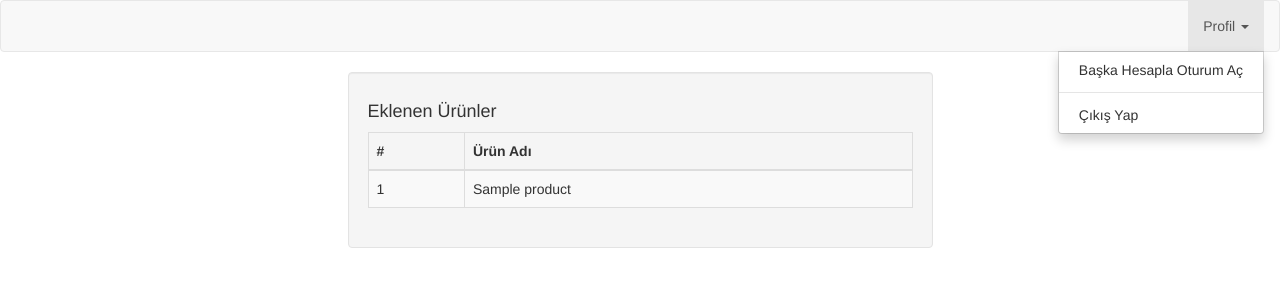
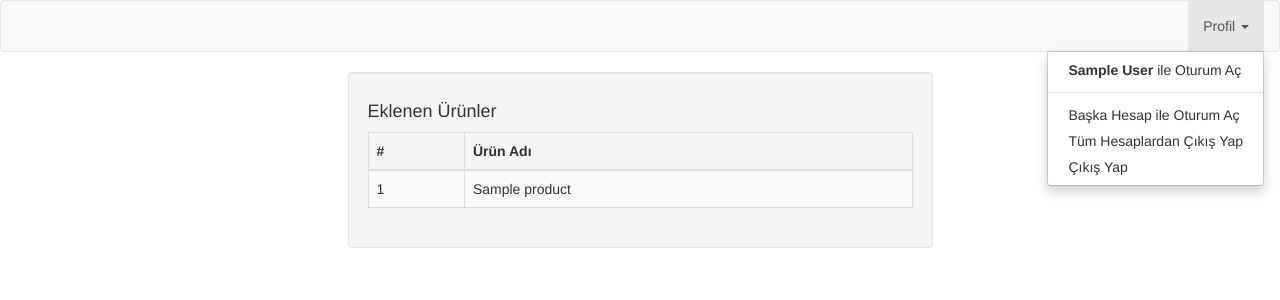
Before and after one commit to furkanceker/codeigniter-multi-session, a CodeIgniter app: the page made by application/views/homepage_v.php in a window 1280 px wide, after a click on "Profil". Shown: the top 300 px of the page. Run offline with CodeIgniter, Linux system fonts and the light colour scheme; tables that the repository leaves empty or names only in its code hold one stand-in row (values such as "Sample post"); the template is opened without the code that fills it: most values are stand-ins (such as "Sample title", 1, 10 or a date in 2020); data that the repository does not hold is empty.

Commit message:
switch between active users

```diff
--- a/application/config/routes.php
+++ b/application/config/routes.php
@@ -53,6 +53,7 @@ $route['default_controller'] = 'users';
 $route['giris'] = 'users/login_form';
 $route['giris-yap'] = 'users/login';
 $route['cikis/(:any)'] = 'users/logout/$1';
+$route['toplu-cikis'] = 'users/all_logout';
 $route['anasayfa/(:any)'] = 'home/home/$1';
 $route['404_override'] = '';
 $route['translate_uri_dashes'] = FALSE;
--- a/application/controllers/Home.php
+++ b/application/controllers/Home.php
@@ -14,6 +14,7 @@ class Home extends CI_Controller {
         $viewData = new stdClass();
 
         $viewData->user = $active_user;
+        $viewData->user_list = $user_list;
 
         $this->load->model("user_product_model");
 
--- a/application/controllers/Users.php
+++ b/application/controllers/Users.php
@@ -77,11 +77,9 @@ class Users extends CI_Controller {
         redirect(base_url('giris'));
     }
 
-    public function sil(){
+    public function all_logout(){
         $this->session->unset_userdata("user_list");
+        redirect(base_url('giris'));
     }
 
-    public function list(){
-        print_r($this->session->userdata("user_list"));
-    }
 }
--- a/application/views/homepage_v.php
+++ b/application/views/homepage_v.php
@@ -19,8 +19,14 @@
         <li class="dropdown">
           <a href="#" class="dropdown-toggle" data-toggle="dropdown" role="button" aria-haspopup="true" aria-expanded="false">Profil <span class="caret"></span></a>
           <ul class="dropdown-menu">
-            <li><a target="_blank" href="<?= base_url("giris") ?>">Başka Hesapla Oturum Aç</a></li>
+            <?php foreach($user_list as $item) { ?>
+              <?php if(md5($item->email) != md5($user->email)) { ?>
+              <li><a target="_blank" href="<?= base_url("anasayfa/".md5($item->email)) ?>"><strong><?= $item->full_name ?></strong> ile Oturum Aç</a></li>
+              <?php } ?>
+            <?php } ?>
             <li role="separator" class="divider"></li>
+            <li><a target="_blank" href="<?= base_url("giris") ?>">Başka Hesap ile Oturum Aç</a></li>
+            <li><a href="<?= base_url("toplu-cikis") ?>">Tüm Hesaplardan Çıkış Yap</a></li>
             <li><a href="<?= base_url("cikis/".md5($user->email)) ?>">Çıkış Yap</a></li>
           </ul>
         </li>
```
